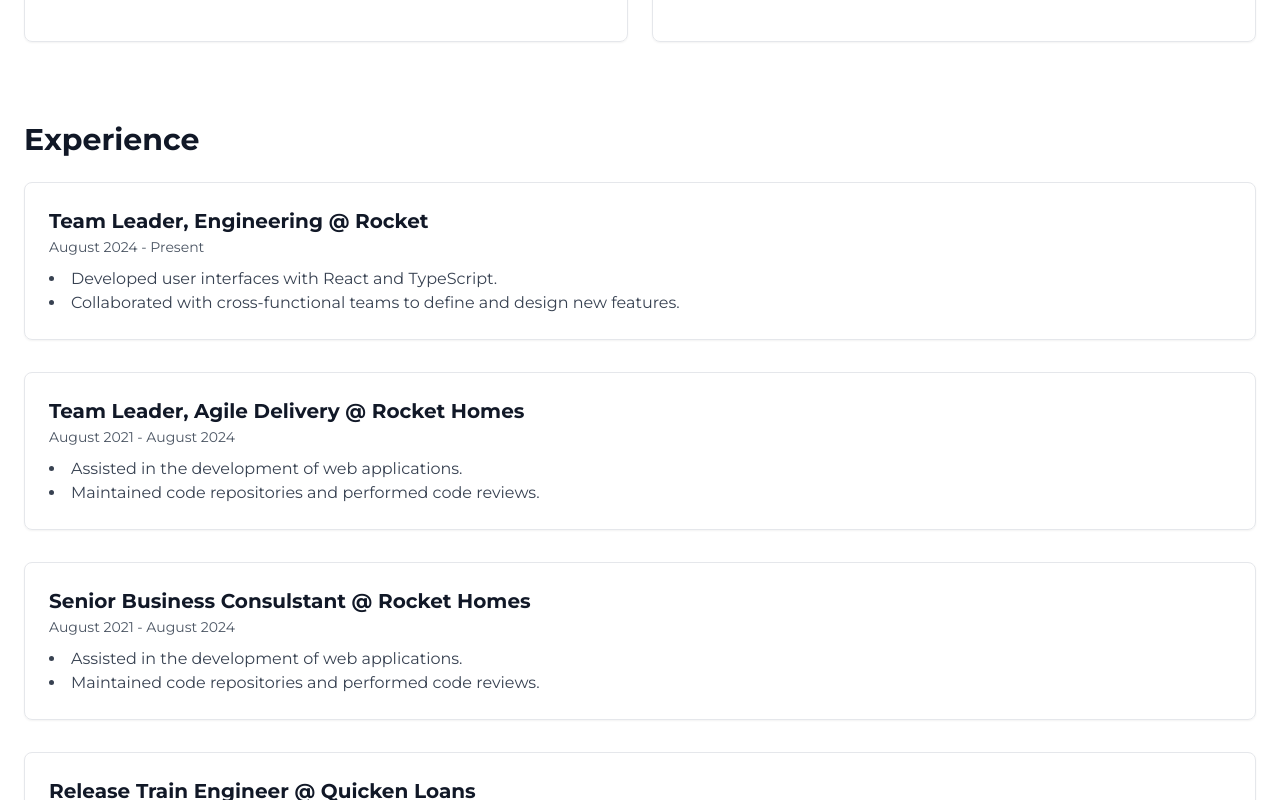
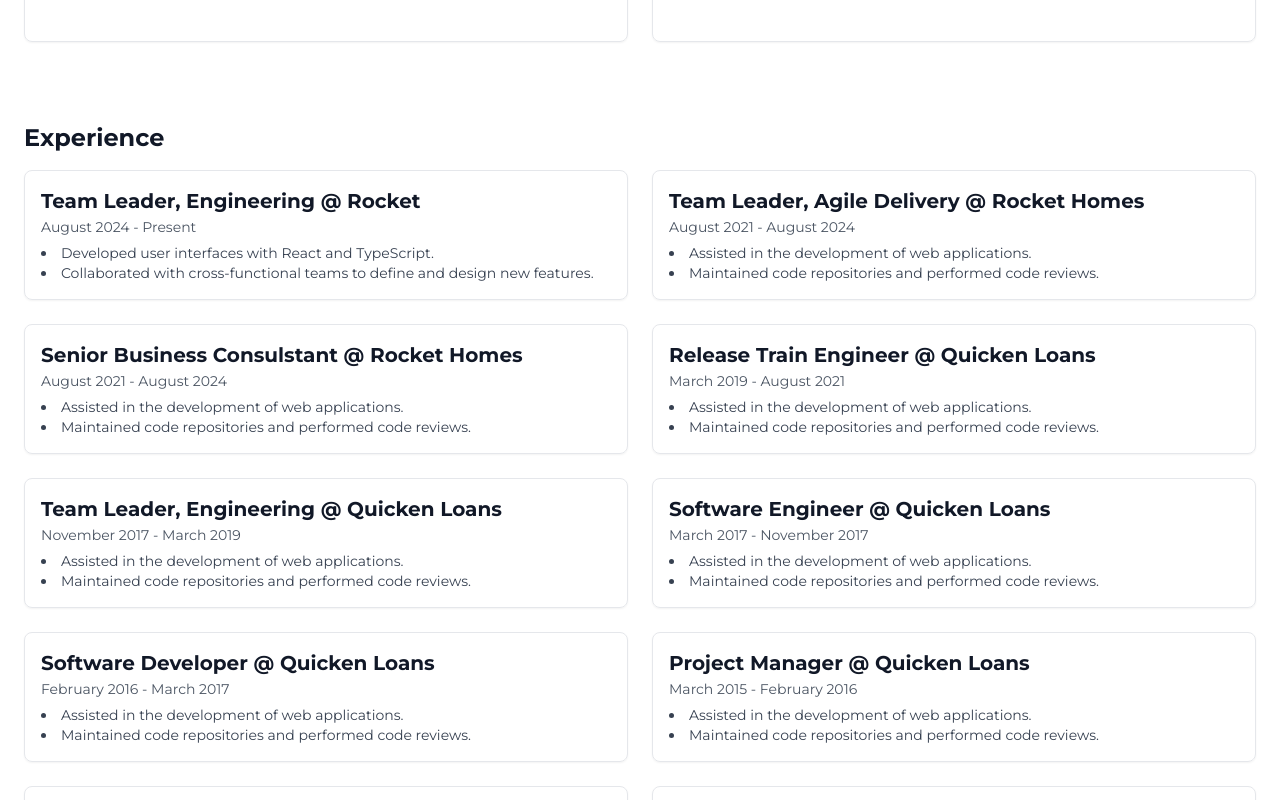
Before and after one commit to mstamper01/mstamper01.github.io, a React (Vite) app: page / in a window 1280 px wide. Shown: the part 1960-2760 px from the top of the page. Built offline with nearby package versions, Linux system fonts and the light colour scheme.

Commit message:
Consolidated Experience and added enlarge on hover

```diff
--- a/src/components/Experience.tsx
+++ b/src/components/Experience.tsx
@@ -102,16 +102,16 @@
 
 const Experience: React.FC = () => (
   <section id="experience">
-    <h2 className="text-3xl font-semibold mb-6">Experience</h2>
-    <div className="space-y-8">
+    <h2 className="text-2xl font-semibold mb-4">Experience</h2>
+    <div className="grid grid-cols-1 md:grid-cols-2 gap-6">
       {experiences.map((exp) => (
         <div
           key={exp.company}
-          className="p-6 border rounded-lg shadow-sm hover:shadow-lg transform hover:scale-105 transition duration-300"
+          className="p-4 border rounded-lg shadow-sm hover:shadow-lg transform hover:scale-105 transition duration-300"
         >
           <h3 className="text-xl font-bold">{exp.role} @ {exp.company}</h3>
           <span className="text-sm text-gray-600">{exp.duration}</span>
-          <ul className="list-disc list-inside mt-2 text-gray-700">
+          <ul className="list-disc list-inside mt-1 text-sm text-gray-700">
             {exp.details.map((detail, idx) => (
               <li key={idx}>{detail}</li>
             ))}
```
Also changed, not shown: 3 other files (tests, documents, lock files or other folders).
